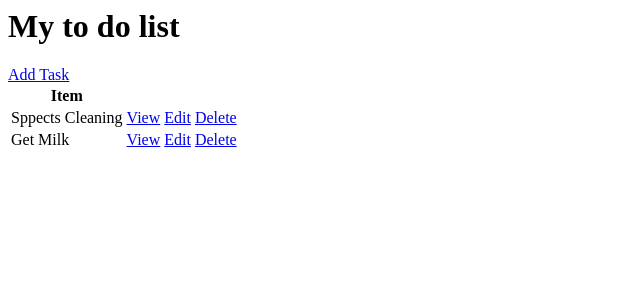
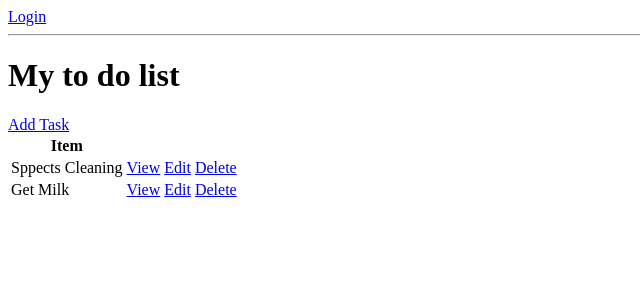
Before and after one commit to SDE-Yash-Agrawal/NeuroNexus, a Django app: page / in a window 1280 px wide. Shown: the top 300 px of the page, without its empty margins (0-640 px from the left). Run offline with Django 4.2, Linux system fonts and the light colour scheme; data comes from the database, SQL or seed files in the repository; both versions use the stored data as it was after the commit.

Commit message:
Login Functionality Added!

```diff
--- /dev/null
+++ b/TODO_List/baseapp/templates/baseapp/login.html
@@ -0,0 +1,6 @@
+<h1>Login</h1>
+<form method="POST">
+    {% csrf_token %}
+    {{form.as_p}}
+    <input type="submit" value="Login">
+</form>
--- a/TODO_List/baseapp/templates/baseapp/task_list.html
+++ b/TODO_List/baseapp/templates/baseapp/task_list.html
@@ -1,3 +1,12 @@
+
+{% if request.user.is_authenticated %}
+<p>{{request.user}}</p>
+<a href="">Logout</a>
+{% else %}
+<a href="{% url 'login' %}">Login</a>
+{% endif %}
+
+<hr>
 <h1>My to do list</h1>
 <a href="{% url 'task-create' %}">Add Task</a>
 
--- a/TODO_List/baseapp/urls.py
+++ b/TODO_List/baseapp/urls.py
@@ -1,7 +1,8 @@
 from django.urls import path
-from .views import TaskView, TaskDetailView, TaskCreate, TaskUpdate, DeleteView
+from .views import TaskView, TaskDetailView, TaskCreate, TaskUpdate, DeleteView, CustomLoginView
 
 urlpatterns= [
+    path('login/', CustomLoginView.as_view(), name = 'login'),
     path('', TaskView.as_view(), name = 'Task'),
     path('task/<int:pk>/', TaskDetailView.as_view(), name = 'task'),
     path('task-create/', TaskCreate.as_view(), name = 'task-create'),
--- a/TODO_List/baseapp/views.py
+++ b/TODO_List/baseapp/views.py
@@ -3,7 +3,18 @@ from django.views.generic.list import  ListView
 from django.views.generic.detail import  DetailView
 from django.views.generic.edit import CreateView, UpdateView, DeleteView
 from django.urls import reverse_lazy
+
+from django.contrib.auth.views import LoginView
+
 from .models import Task
+
+class CustomLoginView(LoginView):
+    template_name = 'baseapp/login.html'
+    fields = '__all__'
+    redirect_authenticated_user = True
+
+    def get_success_url(self):
+        return reverse_lazy('Task')
 
 class TaskView(ListView):
     model = Task
```
Also changed, not shown: TODO_List/db.sqlite3.
